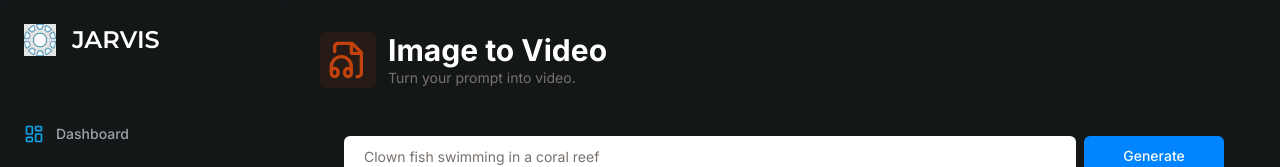
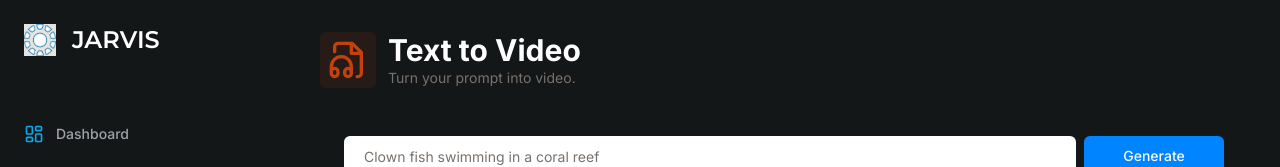
Before and after one commit to swizel24/Jarvis, a Next.js app: page /video in a window 1280 px wide. Shown: the top 167 px of the page. Built offline with nearby package versions, Linux system fonts and the light colour scheme; no server answers.

Commit message:
Update page.tsx

```diff
--- a/app/(dashboard)/(routes)/video/page.tsx
+++ b/app/(dashboard)/(routes)/video/page.tsx
@@ -55,7 +55,7 @@ const VideoPage = () => {
   return (
     <div>
       <Heading
-        title="Image to Video"
+        title="Text to Video"
         description="Turn your prompt into video."
         icon={FileAudio}
         iconColor="text-orange-700"
```
